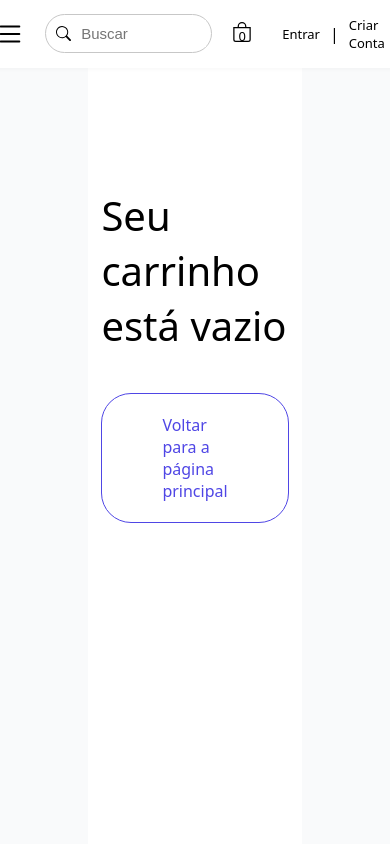
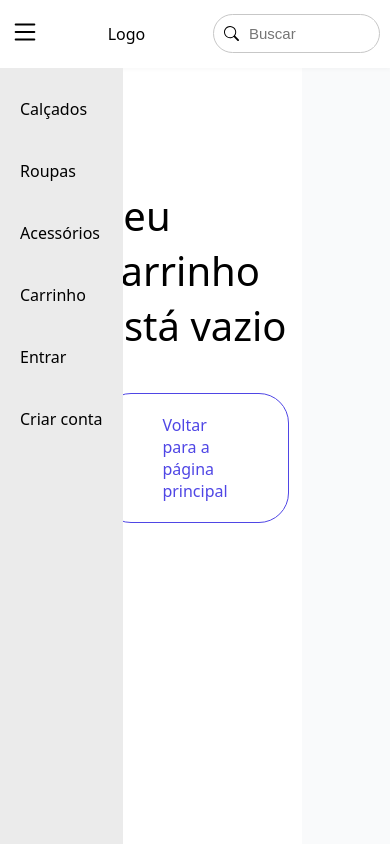
Before and after one commit to Luizhnrs/snicker.in, a React (Create React App) app in the folder frontend/: page /cart in a window 390 px wide. Built offline with nearby package versions, Linux system fonts and the light colour scheme.

Commit message:
Feat: Create burguer menu

```diff
--- /dev/null
+++ b/frontend/src/components/BurguerMenu/BurguerMenu.tsx
@@ -0,0 +1,68 @@
+import React from 'react';
+import {useState} from 'react';
+import burguerMenuIcon from '../../assets/burguerMenu.svg';
+import './burguerMenu.css';
+import {Link} from 'react-router-dom';
+
+export default function BurguerMenu() {
+  const [open, setOpen] = useState(true);
+  const openMenu = () => {
+    setOpen(!open);
+  };
+  return (
+    <div className="burguer-menu">
+      <button onClick={openMenu} className="burguer-menu-button">
+        <img src={burguerMenuIcon} alt="Burguer Menu Icon" />
+      </button>
+      {
+        open && (
+          <ul className="burguer-menu-list">
+            <li>
+              <Link
+                to="/products/footwear"
+                className="burguer-menu-list-link">
+                <p>Calçados</p>
+              </Link>
+            </li>
+            <li>
+              <Link
+                to="/products/clothes"
+                className="burguer-menu-list-link"
+              >
+                <p>Roupas</p>
+              </Link>
+            </li>
+            <li>
+              <Link
+                to="/products/accessories"
+                className="burguer-menu-list-link">
+                <p>Acessórios</p>
+              </Link>
+            </li>
+            <li>
+              <Link
+                to="/cart"
+                className="burguer-menu-list-link">
+                <p>Carrinho</p>
+              </Link>
+            </li>
+            <li>
+              <Link
+                to="/auth/login"
+                className="burguer-menu-list-link">
+                <p>Entrar</p>
+              </Link>
+            </li>
+            <li>
+              <Link
+                to="/auth/register"
+                className="burguer-menu-list-link">
+                <p>Criar conta</p>
+              </Link>
+            </li>
+          </ul>
+        )
+      }
+    </div>
+  );
+}
--- /dev/null
+++ b/frontend/src/components/BurguerMenu/burguerMenu.css
@@ -0,0 +1,36 @@
+.burguer-menu {
+  display: none;
+}
+
+@media only screen and (max-width: 680px) {
+  .burguer-menu {
+    display: flex;
+    justify-content: center;
+    align-items: center;
+    margin: 0 10px;
+  }
+
+  .burguer-menu-button{
+    background-color: white;
+  }
+
+  .burguer-menu-button:hover {
+    cursor: pointer;
+  }
+
+  .burguer-menu-list {
+    position: absolute;
+    top: 8vh;
+    left: 0vw;
+    min-height: 92vh;
+    background-color: rgb(235, 235, 235);
+  }
+
+  .burguer-menu-list-link {
+    color: black;
+  }
+  .burguer-menu-list-link p {
+    margin: 20px 10px;
+    padding: 10px;
+  }
+}
--- /dev/null
+++ b/frontend/src/components/BurguerMenu/index.tsx
@@ -0,0 +1,3 @@
+import BurguerMenu from './BurguerMenu';
+
+export default BurguerMenu;
--- a/frontend/src/components/Header/Header.tsx
+++ b/frontend/src/components/Header/Header.tsx
@@ -1,28 +1,19 @@
 import React from 'react';
 import {Link} from 'react-router-dom';
 import './header.css';
-import {useState} from 'react';
-import burguerMenuIcon from '../../assets/burguerMenu.svg';
 import SearchForm from '../SearchForm';
 import HeaderCategories from '../HeaderCategories';
 import HeaderCart from '../HeaderCart';
+import BurguerMenu from '../BurguerMenu';
 
 export default function Header() {
-  const [open, setOpen] = useState(true);
-
-  const openMenu = () => {
-    setOpen(!open);
-  };
-
   return (
     <header className="header-container">
+      <BurguerMenu />
       <div className="header-logo">
         Logo
       </div>
       <HeaderCategories />
-      <div className="menu" onClick={openMenu}>
-        <img src={burguerMenuIcon} alt="Burguer Menu Icon" />
-      </div>
       <div className="utils">
         <SearchForm />
         <HeaderCart />
--- a/frontend/src/components/Header/header.css
+++ b/frontend/src/components/Header/header.css
@@ -30,27 +30,8 @@
   margin: 0 10px;
 }
 
-.menu {
-  display: none;
-}
-
 @media only screen and (max-width: 680px) {
-  .header-logo {
-    display: none;
-  }
-
-  .menu {
-    display: flex;
-    justify-content: center;
-    align-items: center;
-    margin: 0 10px;
-  }
-
-  .menu:hover {
-    cursor: pointer;
-  }
-
-  .cart-div {
+  .auth-div {
     display: none;
   }
 }
--- a/frontend/src/components/HeaderCart/headerCart.css
+++ b/frontend/src/components/HeaderCart/headerCart.css
@@ -15,3 +15,9 @@
   text-align: center;
   margin-top: -20px;
 }
+
+@media only screen and (max-width: 680px) {
+  .header-cart {
+    display: none;
+  }
+}
```
